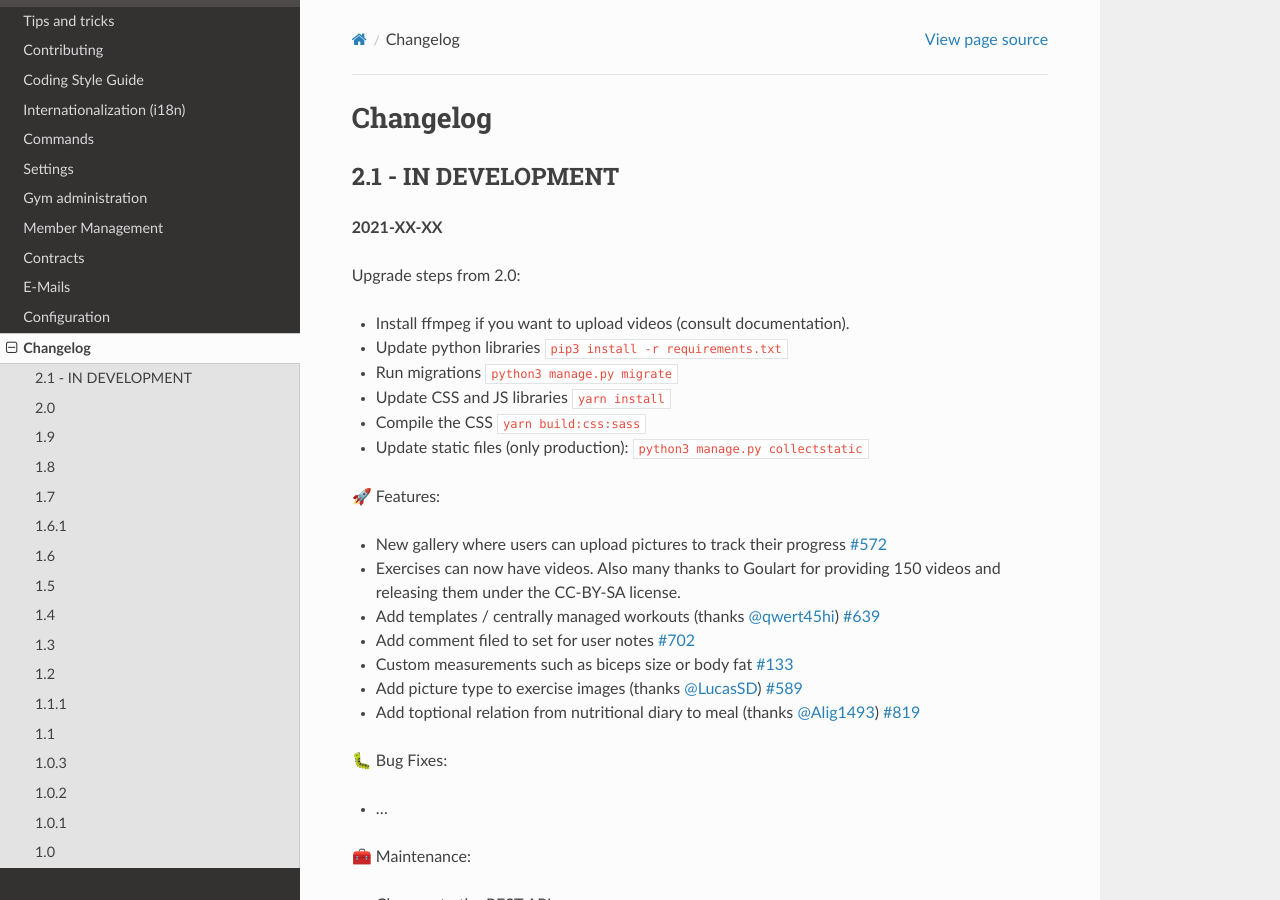
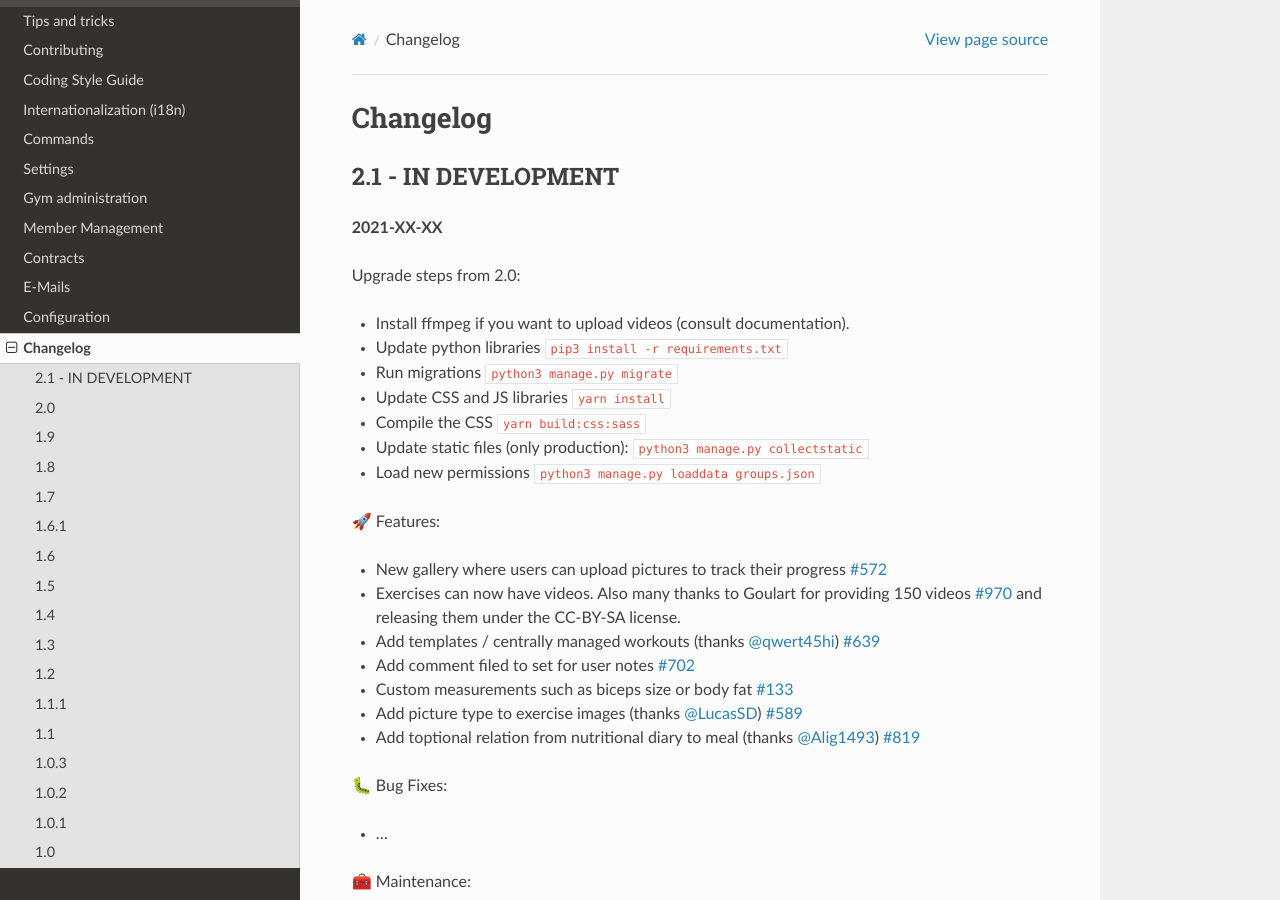
Before and after one commit to wger-project/docs, a Sphinx documentation site: the page built from docs/changelog.rst, in a window 1280 px wide and 900 px high. Built offline with Sphinx 7.4.7 and the Read the Docs theme 2.0.0, drawn with Linux system fonts in a browser that asks for light colours.

Commit message:
Update changelog.rst

```diff
--- a/docs/changelog.rst
+++ b/docs/changelog.rst
@@ -13,11 +13,12 @@ Upgrade steps from 2.0:
 * Update CSS and JS libraries ``yarn install``
 * Compile the CSS ``yarn build:css:sass``
 * Update static files (only production): ``python3 manage.py collectstatic``
+* Load new permissions ``python3 manage.py loaddata groups.json``
 
 🚀 Features:
 
 * New gallery where users can upload pictures to track their progress `#572`_
-* Exercises can now have videos. Also many thanks to Goulart for providing 150 videos
+* Exercises can now have videos. Also many thanks to Goulart for providing 150 videos `#970`_
   and releasing them under the CC-BY-SA license.
 * Add templates / centrally managed workouts (thanks `@qwert45hi`_) `#639`_
 * Add comment filed to set for user notes `#702`_
@@ -61,6 +62,7 @@ Upgrade steps from 2.0:
 .. _#702: https://github.com/wger-project/wger/issues/702
 .. _#716: https://github.com/wger-project/wger/issues/716
 .. _#819: https://github.com/wger-project/wger/issues/819
+.. _#970: https://github.com/wger-project/wger/issues/970
 
 .. _@Alig1493: https://github.com/Alig1493
 .. _@LucasSD: https://github.com/LucasSD
```
